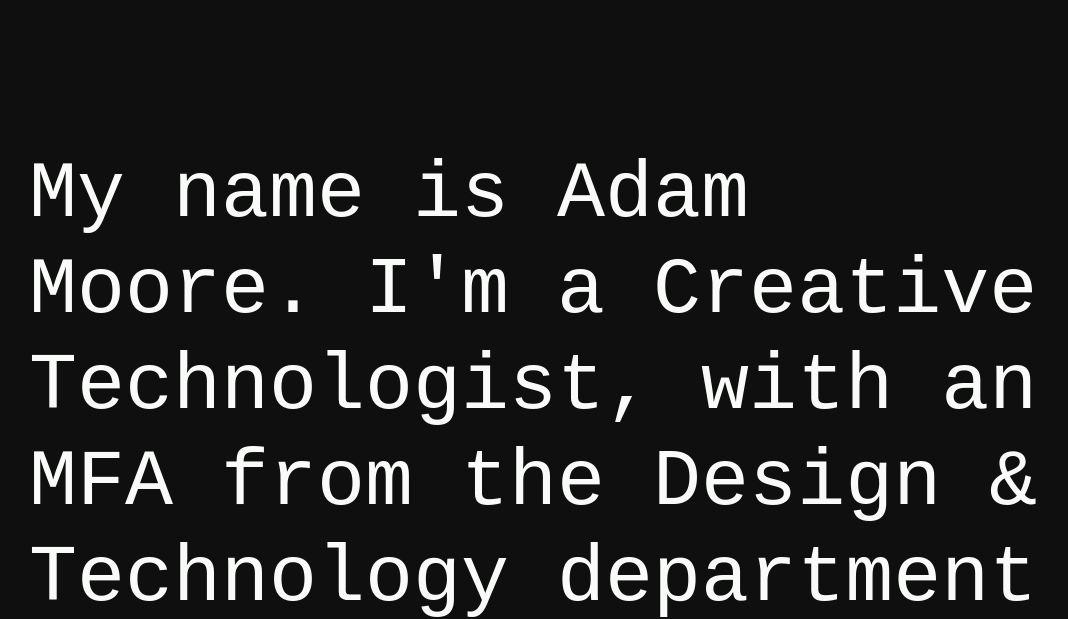
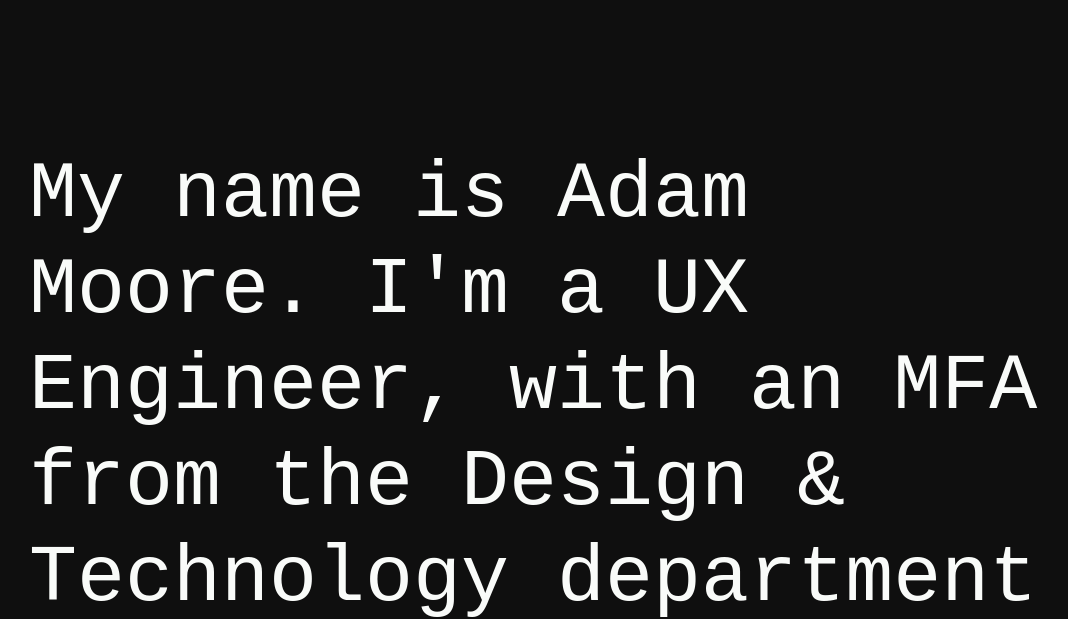
Before and after one commit to 14amoore/adaMooreDotNet, a website: page landing.html in a window 1280 px wide. Shown: the part 189-808 px from the top of the page, without its empty margins (99-1167 px from the left). Drawn offline with nearby package versions, Linux system fonts and the light colour scheme; a web font is replaced by a local one.

Commit message:
changed my title.

```diff
--- a/landing.html
+++ b/landing.html
@@ -12,8 +12,8 @@
       <div class="inner">
         <p>Hi!</p>
         <p>
-          My name is Adam Moore. I'm a Creative Technologist, with an MFA from
-          the Design & Technology department at Parsons School of Design.
+          My name is Adam Moore. I'm a UX Engineer, with an MFA from the Design
+          & Technology department at Parsons School of Design.
         </p>
         <p>
           What follows are three examples of my work.
```
